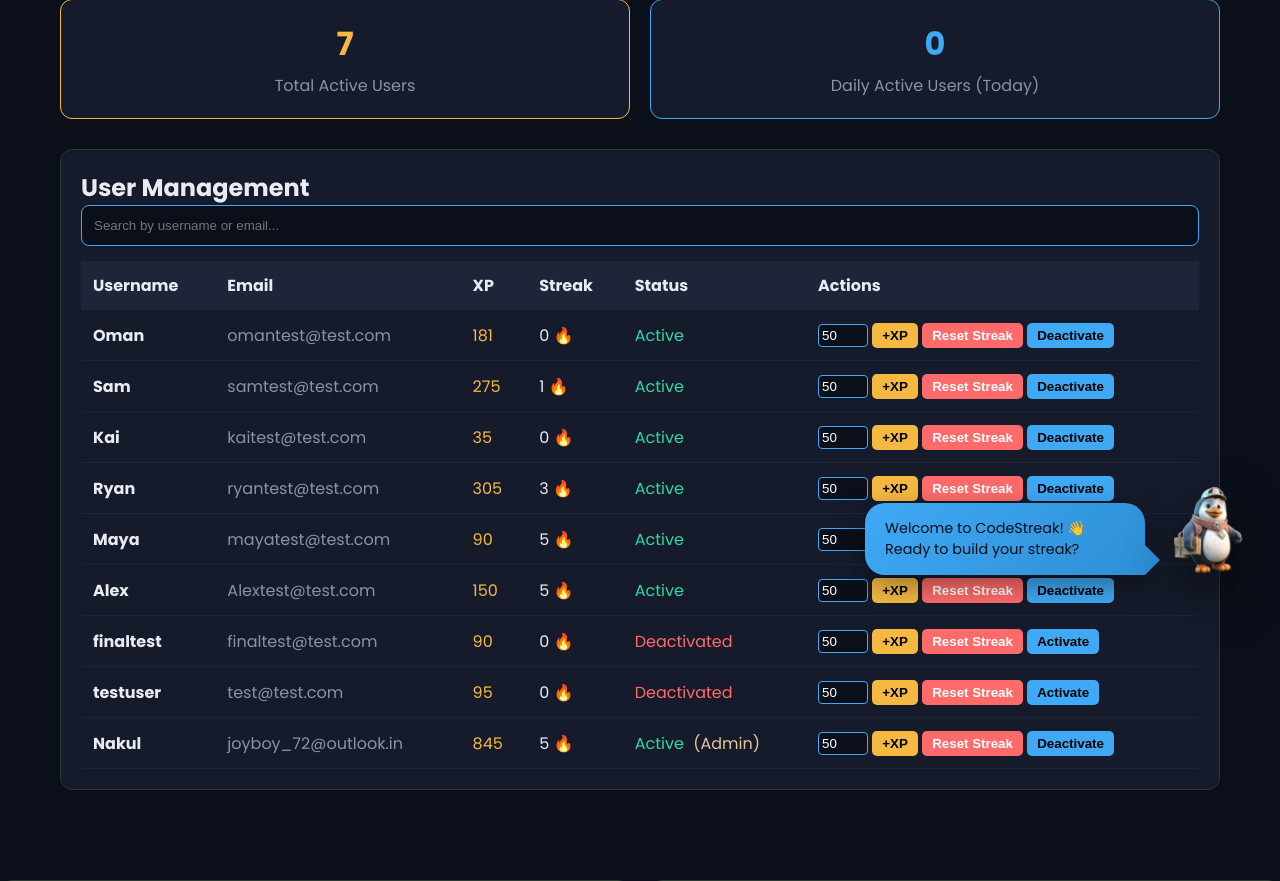
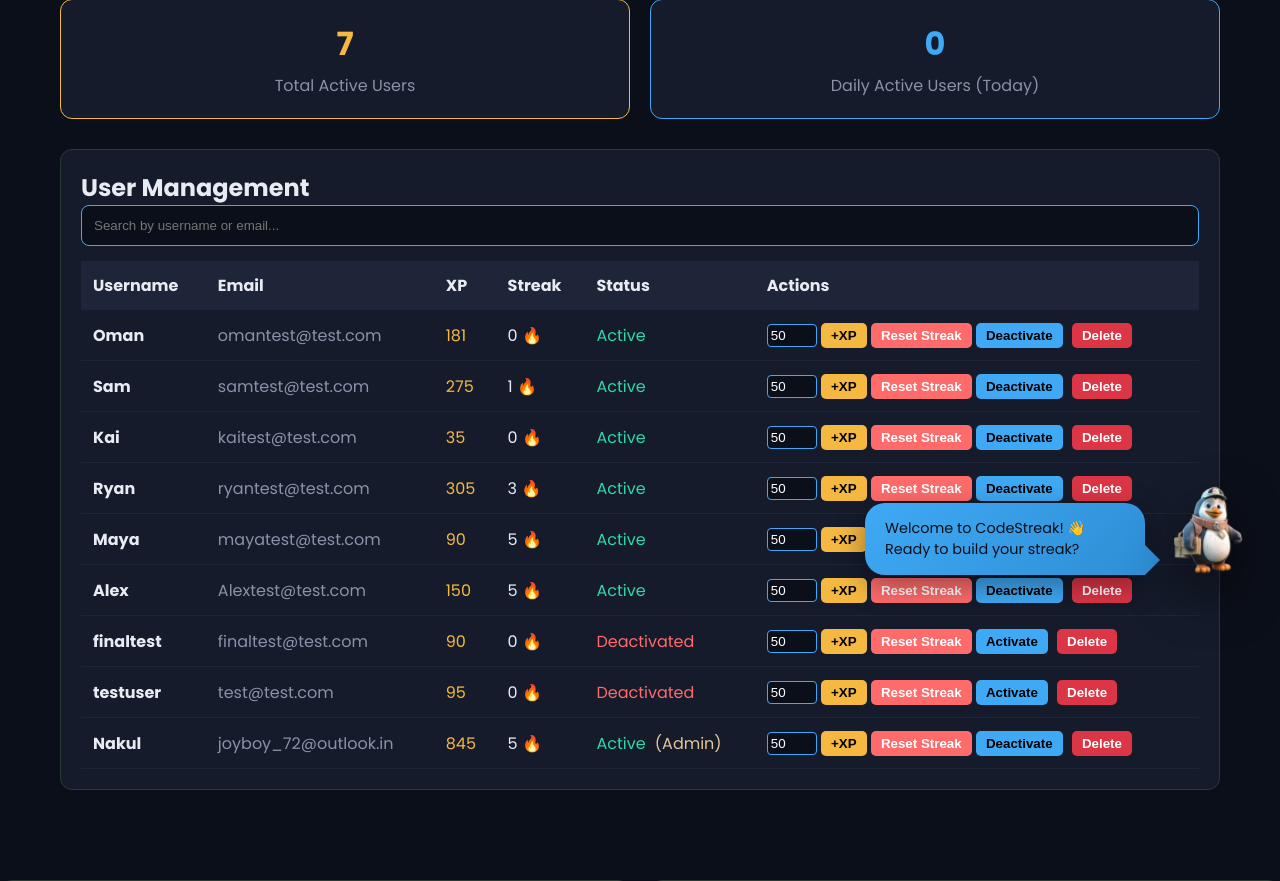
Before and after one commit to NakulSidharth72/codestreak, a Flask app: page /admin in a window 1280 px wide. Shown: the part 185-1066 px from the top of the page. Run offline with Flask 3, Linux system fonts and the light colour scheme; a user stored in the database is signed in; data comes from the database, SQL or seed files in the repository.

Commit message:
Added delete account feature to admin panel

```diff
--- a/app.py
+++ b/app.py
@@ -1410,6 +1410,25 @@ def admin_user_action(user_id, action):
             details = f"Account set to {'Active' if new_status else 'Deactivated'}"
             flash(f'Account status updated for {user["username"]}.', 'success')
 
+        elif action == 'delete':
+        # Prevent admin from deleting their own account
+            if user_id == admin_id:
+                flash('You cannot delete your own admin account!', 'danger')
+                return redirect(url_for('admin_dashboard'))
+
+        # Delete all related data first (Cascade Delete)
+            cur.execute("DELETE FROM progress WHERE user_id = ?", (user_id,))
+            cur.execute("DELETE FROM activity WHERE user_id = ?", (user_id,))
+            cur.execute("DELETE FROM follows WHERE follower_id = ? OR following_id = ?", (user_id, user_id))
+            cur.execute("DELETE FROM messages WHERE sender_id = ? OR receiver_id = ?", (user_id, user_id))
+            cur.execute("DELETE FROM payments WHERE user_id = ?", (user_id,))
+
+        # Now delete the user
+            cur.execute("DELETE FROM users WHERE id = ?", (user_id,))
+
+            details = f"Deleted account for {user['username']}"
+            flash(f'Account permanently deleted for {user["username"]}.', 'success')
+
         # Log the action in the SAME transaction
         cur.execute(
             "INSERT INTO admin_logs (admin_id, action, target_user_id, details) VALUES (?, ?, ?, ?)",
--- a/templates/admin_dashboard.html
+++ b/templates/admin_dashboard.html
@@ -63,6 +63,12 @@
                         <form action="{{ url_for('admin_user_action', user_id=user.id, action='toggle_active') }}" method="POST" style="display:inline;">
                             <button type="submit" style="background: #3FA9F5; color: #000; border: none; padding: 5px 10px; border-radius: 5px; cursor: pointer; font-weight: bold;">
                                 {{ 'Deactivate' if user.is_active else 'Activate' }}
+                            </button>
+                        </form>
+                                                <!-- Delete Account -->
+                        <form action="{{ url_for('admin_user_action', user_id=user.id, action='delete') }}" method="POST" style="display:inline;">
+                            <button type="submit" style="background: #dc3545; color: #fff; border: none; padding: 5px 10px; border-radius: 5px; cursor: pointer; font-weight: bold; margin-left: 5px;" onclick="return confirm('⚠️ WARNING: Are you sure you want to PERMANENTLY delete {{ user.username }}? This will erase all their XP, streaks, and messages. This cannot be undone.');">
+                                Delete
                             </button>
                         </form>
                     </td>
```
Also changed, not shown: requirements.txt (line endings or trailing spaces).
